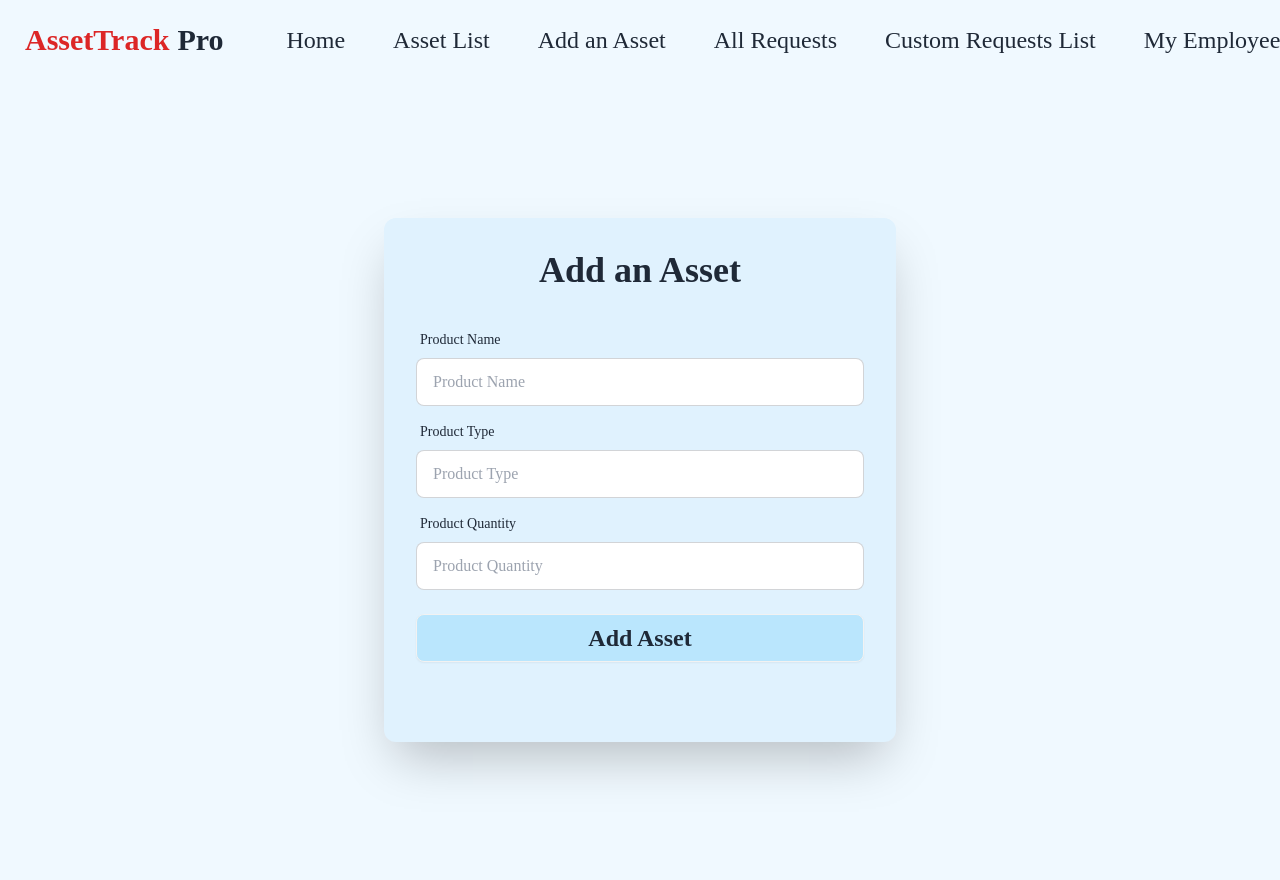
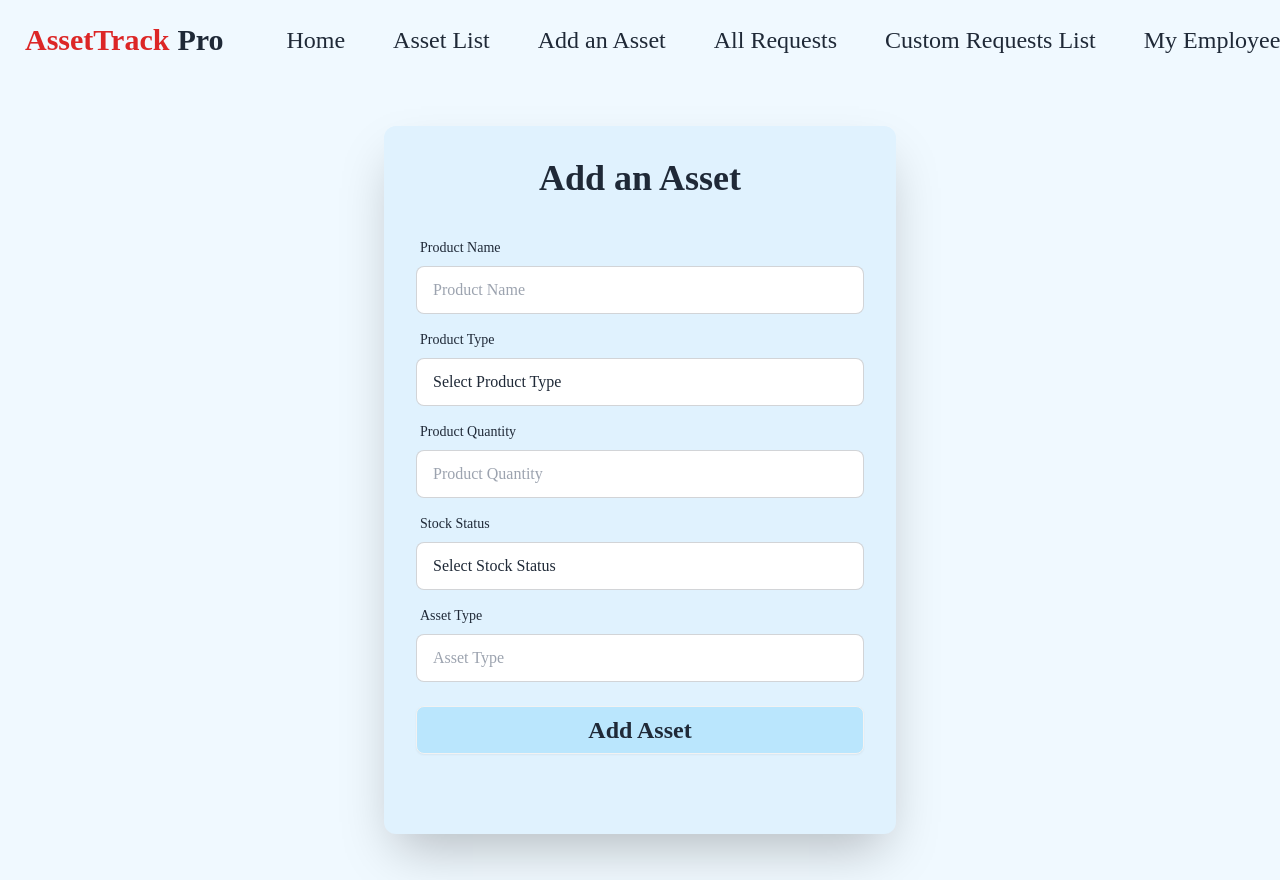
Before and after one commit to Arjon200141/asset-track-pro-client, a React (Vite) app: page /addasset in a window 1280 px wide. Shown: the top 880 px of the page. Built offline with nearby package versions, Linux system fonts and the light colour scheme; no server answers.

Commit message:
Add asset Added

```diff
--- a/src/EmployeePages/MyAssets.jsx
+++ b/src/EmployeePages/MyAssets.jsx
@@ -110,6 +110,7 @@ const MyAssets = () => {
                     <table className="table table-lg">
                         <thead>
                             <tr className="text-xl">
+                                <th></th>
                                 <th>Asset Name</th>
                                 <th>Asset Type</th>
                                 <th>Request Date</th>
@@ -119,8 +120,9 @@ const MyAssets = () => {
                             </tr>
                         </thead>
                         <tbody>
-                            {assets.map((asset) => (
+                            {assets.map((asset,index) => (
                                 <tr key={asset._id}>
+                                    <td>{index}</td>
                                     <td>{asset.ProductName}</td>
                                     <td>{asset.ProductType}</td>
                                     <td>{new Date(asset.RequestDate).toLocaleDateString()}</td>
--- a/src/HRPages/AddAssetList.jsx
+++ b/src/HRPages/AddAssetList.jsx
@@ -1,34 +1,125 @@
+import { useState } from "react";
 import Navbar from "../Home/Navbar";
+import useAxiosSecure from "../Axios/useAxiosSecure";
 
-const AddAssetList = () => {
+const AddAssetList = ({ onAssetAdded }) => {
+    const [formData, setFormData] = useState({
+        productName: "",
+        productType: "",
+        productQuantity: "",
+        stockStatus: "",
+        assetType: ""
+    });
+    const axiosSecure = useAxiosSecure();
+
+    const handleChange = (e) => {
+        setFormData({
+            ...formData,
+            [e.target.name]: e.target.value
+        });
+    };
+
+    const handleSubmit = async (e) => {
+        e.preventDefault();
+        try {
+            const currentDate = new Date().toISOString();
+
+            const newData = { ...formData, dateAdded: currentDate };
+
+            const response = await axiosSecure.post("/assets", newData);
+            if (response.status === 201) {
+                onAssetAdded(response.data);
+                setFormData({
+                    productName: "",
+                    productType: "",
+                    productQuantity: "",
+                    stockStatus: "",
+                    assetType: ""
+                });
+            }
+        } catch (error) {
+            console.error("Error adding asset", error);
+        }
+    };
+
     return (
         <div>
-            <Navbar></Navbar>
+            <Navbar />
             <div className="bg-sky-50">
                 <div className="mx-96">
                     <div className="hero min-h-screen ">
                         <div className=" w-full shadow-2xl bg-sky-100 rounded-xl">
                             <h2 className="text-4xl font-semibold text-center mt-8">Add an Asset</h2>
-                        <form className="card-body">
+                            <form className="card-body" onSubmit={handleSubmit}>
                                 <div className="form-control">
                                     <label className="label">
-                                    <span className="label-text"> Product Name</span>
+                                        <span className="label-text">Product Name</span>
                                     </label>
-                                <input type="text" name="productname" placeholder="Product Name" className="input input-bordered" />
+                                    <input
+                                        type="text"
+                                        name="productName"
+                                        value={formData.productName}
+                                        onChange={handleChange}
+                                        placeholder="Product Name"
+                                        className="input input-bordered"
+                                    />
                                 </div>
                                 <div className="form-control">
                                     <label className="label">
-                                    <span className="label-text"> Product Type</span>
+                                        <span className="label-text">Product Type</span>
                                     </label>
-                                <input type="text" name="producttype" placeholder="Product Type" className="input input-bordered" />
+                                    <select
+                                        name="productType"
+                                        value={formData.productType}
+                                        onChange={handleChange}
+                                        className="input input-bordered"
+                                    >
+                                        <option value="">Select Product Type</option>
+                                        <option value="Returnable">Returnable</option>
+                                        <option value="Non-returnable">Non-returnable</option>
+                                    </select>
                                 </div>
                                 <div className="form-control">
                                     <label className="label">
-                                    <span className="label-text"> Product Quantity</span>
+                                        <span className="label-text">Product Quantity</span>
                                     </label>
-                                <input type="text" name="productquantity" placeholder="Product Quantity" className="input input-bordered" />
+                                    <input
+                                        type="text"
+                                        name="productQuantity"
+                                        value={formData.productQuantity}
+                                        onChange={handleChange}
+                                        placeholder="Product Quantity"
+                                        className="input input-bordered"
+                                    />
                                 </div>
-
+                                <div className="form-control">
+                                    <label className="label">
+                                        <span className="label-text">Stock Status</span>
+                                    </label>
+                                    <select
+                                        name="stockStatus"
+                                        value={formData.stockStatus}
+                                        onChange={handleChange}
+                                        className="input input-bordered"
+                                    >
+                                        <option value="">Select Stock Status</option>
+                                        <option value="In Stock">In Stock</option>
+                                        <option value="Out of Stock">Out of Stock</option>
+                                    </select>
+                                </div>
+                                <div className="form-control">
+                                    <label className="label">
+                                        <span className="label-text">Asset Type</span>
+                                    </label>
+                                    <input
+                                        type="text"
+                                        name="assetType"
+                                        value={formData.assetType}
+                                        onChange={handleChange}
+                                        placeholder="Asset Type"
+                                        className="input input-bordered"
+                                    />
+                                </div>
                                 <div className="mb-8">
                                     <button className="btn bg-sky-200 py-1 px-6 w-full my-4 text-2xl font-semibold">Add Asset</button>
                                 </div>
--- /dev/null
+++ b/src/HRPages/AllRequest.jsx
@@ -0,0 +1,9 @@
+const AllRequest = () => {
+    return (
+        <div>
+
+        </div>
+    );
+};
+
+export default AllRequest;
--- a/src/HRPages/AssetList.jsx
+++ b/src/HRPages/AssetList.jsx
@@ -1,30 +1,43 @@
-import { useLoaderData } from "react-router-dom";
+import { useState, useEffect } from "react";
 import Navbar from "../Home/Navbar";
-import { useState } from "react";
+import useAxiosPublic from "../Axios/useAxiosPublic";
 
 const AssetList = () => {
-    const assetData = useLoaderData();
+    const [assets, setAssets] = useState([]);
     const [searchTerm, setSearchTerm] = useState("");
     const [stockFilter, setStockFilter] = useState("");
     const [assetTypeFilter, setAssetTypeFilter] = useState("");
     const [sortOption, setSortOption] = useState("");
+    const axiosPublic = useAxiosPublic();
+
+    useEffect(() => {
+        const fetchAssets = async () => {
+            try {
+                const response = await axiosPublic.get("/assets");
+                setAssets(response.data);
+            } catch (error) {
+                console.error("Error fetching assets", error);
+            }
+        };
+        fetchAssets();
+    }, [axiosPublic]);
 
     const handleSearch = (e) => setSearchTerm(e.target.value.toLowerCase());
     const handleStockFilter = (e) => setStockFilter(e.target.value);
     const handleAssetTypeFilter = (e) => setAssetTypeFilter(e.target.value);
     const handleSortOption = (e) => setSortOption(e.target.value);
 
-    const filteredData = assetData
-        .filter((asset) =>
+    const handleAssetAdded = (newAsset) => {
+        setAssets([...assets, newAsset]);
+    };
+
+    const filteredData = assets.filter((asset) =>
         asset.productName.toLowerCase().includes(searchTerm)
-        )
-        .filter((asset) =>
+    ).filter((asset) =>
         stockFilter ? asset.stockStatus === stockFilter : true
-        )
-        .filter((asset) =>
+    ).filter((asset) =>
         assetTypeFilter ? asset.productType === assetTypeFilter : true
-        )
-        .sort((a, b) => {
+    ).sort((a, b) => {
         if (sortOption === "quantityAsc") {
             return a.productQuantity - b.productQuantity;
         }
@@ -38,7 +51,7 @@ const AssetList = () => {
         <div>
             <Navbar />
             <div className="p-4 bg-emerald-50">
-                <h2 className="text-4xl font-semibold text-center"> All Assets</h2>
+                <h2 className="text-4xl font-semibold text-center">All Assets</h2>
                 <div className="ml-60 flex flex-col md:flex-row gap-4 my-10">
                     <input
                         type="text"
@@ -92,7 +105,7 @@ const AssetList = () => {
                         <tbody>
                             {filteredData.map((asset, index) => (
                                 <tr key={index}>
-                                    <td>{asset.id}</td>
+                                    <td>{index+1}</td>
                                     <td>{asset.productName}</td>
                                     <td>{asset.productType}</td>
                                     <td>{asset.productQuantity}</td>
```
Lines whose indentation alone changed are shown as unchanged.
